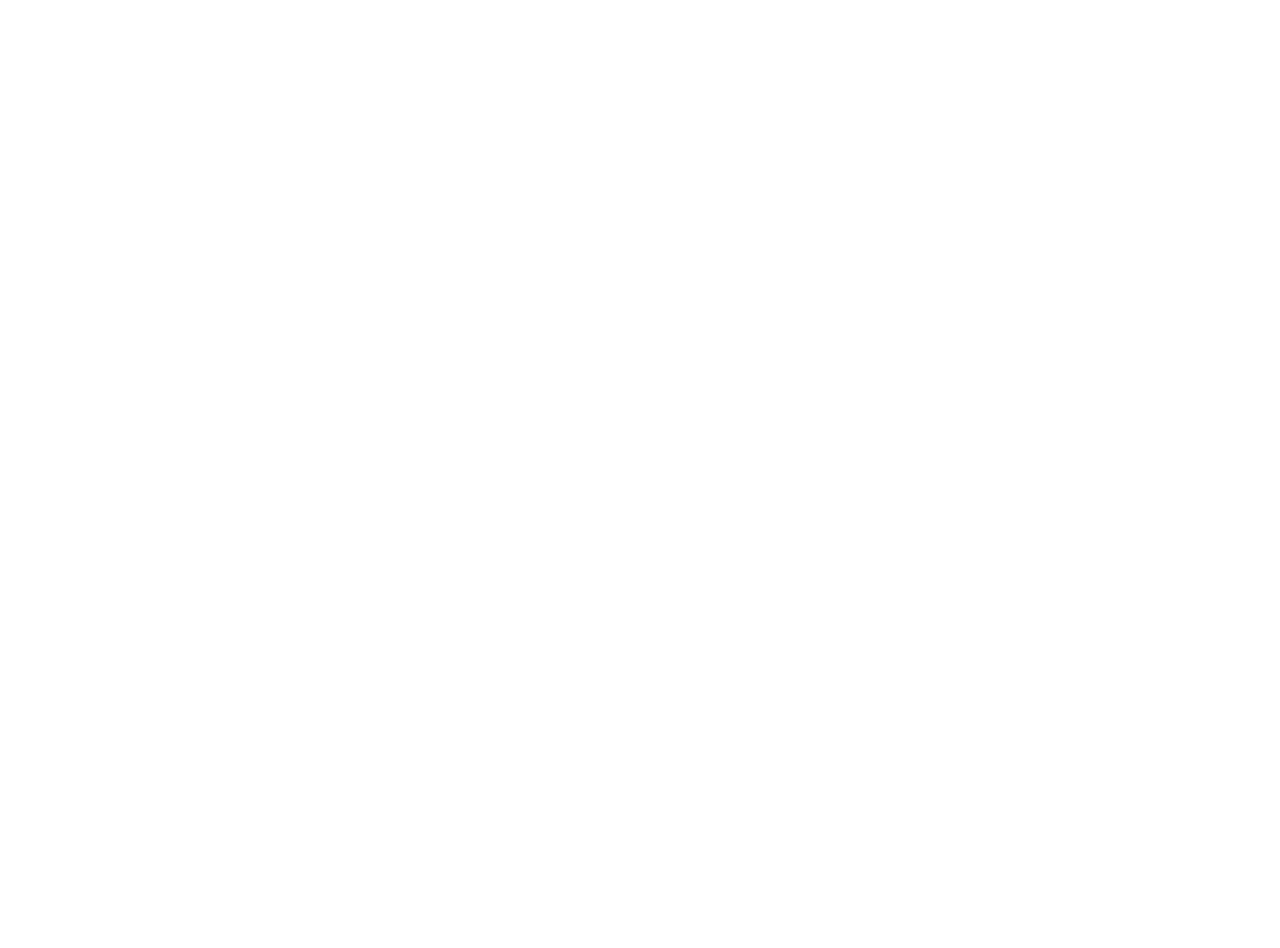
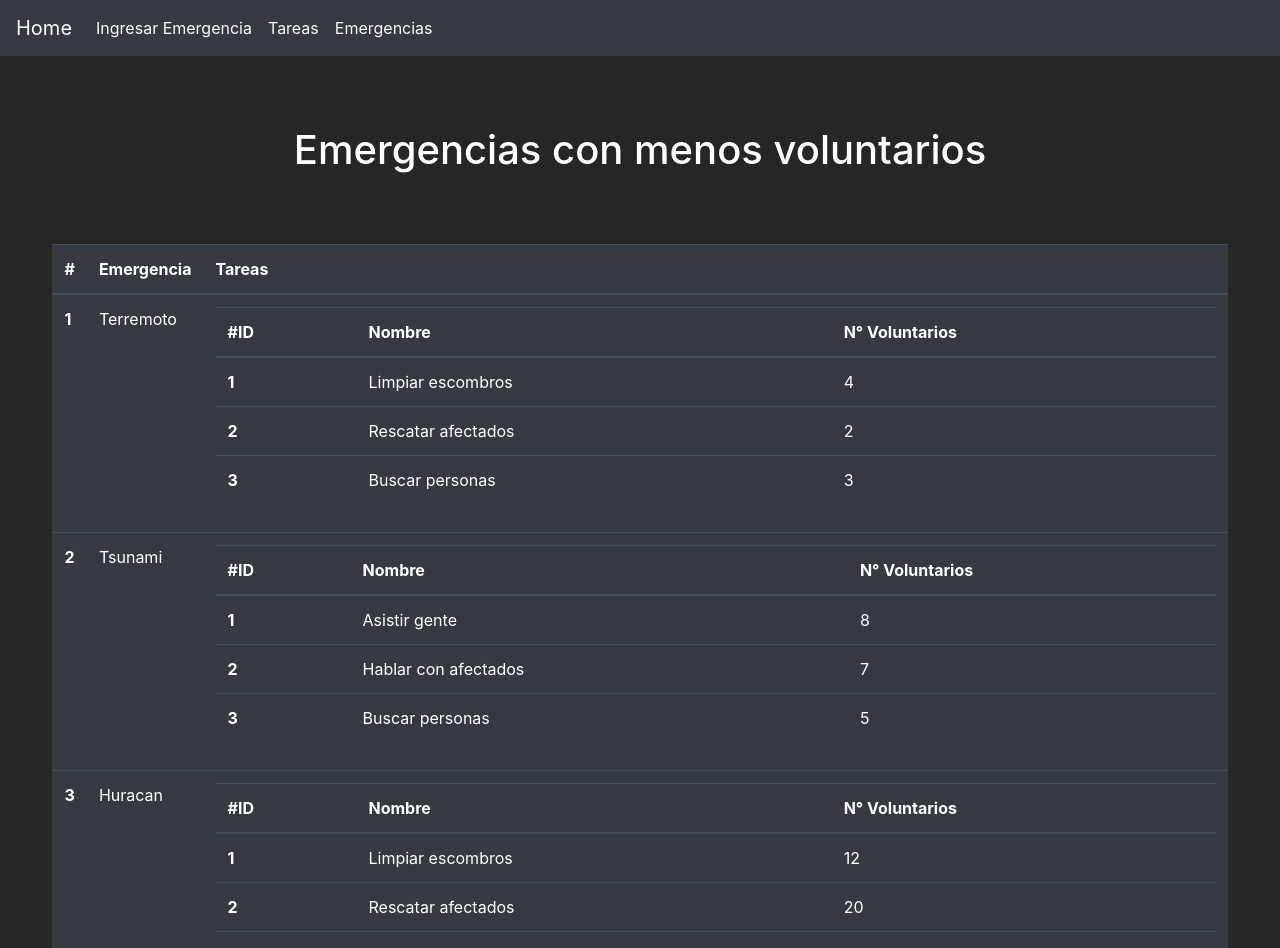
Before and after one commit to nic0q/TBD-Lab-2-Grupo-5, a Nuxt app in the folder Frontend/: page /topEmergencys in a window 1280 px wide. Before the commit this address had no page. Shown: the top 948 px of the page. Before the commit the page ends 800 px from the top, so only its background shows below. Built offline with nearby package versions, Linux system fonts and the light colour scheme.

Commit message:
[feat]: topEmergency View
Not clean, in the future (when the backend finish), create a component for the tables

```diff
--- /dev/null
+++ b/Frontend/pages/topEmergencys.vue
@@ -0,0 +1,181 @@
+<head>
+    <link rel="stylesheet" href="https://unpkg.com/leaflet@1.8.0/dist/leaflet.css"
+     integrity="sha512-hoalWLoI8r4UszCkZ5kL8vayOGVae1oxXe/2A4AO6J9+580uKHDO3JdHb7NzwwzK5xr/Fs0W40kiNHxM9vyTtQ=="
+     crossorigin=""/>
+  </head>
+<template>
+    <div>
+        <Navbar></Navbar>
+        <div class="home">
+            <h1 style="margin: 70px">Emergencias con menos voluntarios</h1>
+            <div class="row">
+                <table class="table table-dark" style="width: 1000px">
+                    <thead>
+                        <tr>
+                            <th scope="col">#</th>
+                            <th scope="col">Emergencia</th>
+                            <th scope="col">Tareas</th>
+                        </tr>
+                    </thead>
+                    <tbody>
+                        <tr>
+                            <th scope="row">1</th>
+                            <td>Terremoto</td>
+                            <td>
+                                <table class="table table-dark" style="width: 1000px">
+                                    <thead>
+                                        <tr>
+                                            <th scope="col">#ID</th>
+                                            <th scope="col">Nombre</th>
+                                            <th scope="col">N° Voluntarios</th>
+                                        </tr>
+                                    </thead>
+                                    <tbody>
+                                        <tr>
+                                            <th scope="row">1</th>
+                                            <td>Limpiar escombros</td>
+                                            <td>4</td>
+                                        </tr>
+                                        <tr>
+                                            <th scope="row">2</th>
+                                            <td>Rescatar afectados</td>
+                                            <td>2</td>
+                                        </tr>
+                                        <tr>
+                                            <th scope="row">3</th>
+                                            <td>Buscar personas</td>
+                                            <td>3</td>
+                                        </tr>
+                                    </tbody>
+                                </table>
+                            </td>
+                        </tr>
+                        <tr>
+                            <th scope="row">2</th>
+                            <td>Tsunami</td>
+                            <td>
+                                <table class="table table-dark" style="width: 1000px">
+                                    <thead>
+                                        <tr>
+                                            <th scope="col">#ID</th>
+                                            <th scope="col">Nombre</th>
+                                            <th scope="col">N° Voluntarios</th>
+                                        </tr>
+                                    </thead>
+                                    <tbody>
+                                        <tr>
+                                            <th scope="row">1</th>
+                                            <td>Asistir gente</td>
+                                            <td>8</td>
+                                        </tr>
+                                        <tr>
+                                            <th scope="row">2</th>
+                                            <td>Hablar con afectados</td>
+                                            <td>7</td>
+                                        </tr>
+                                        <tr>
+                                            <th scope="row">3</th>
+                                            <td>Buscar personas</td>
+                                            <td>5</td>
+                                        </tr>
+                                    </tbody>
+                                </table>
+                            </td>
+                        </tr>
+                        <tr>
+                            <th scope="row">3</th>
+                            <td>Huracan</td>
+                            <td>
+                                <table class="table table-dark" style="width: 1000px">
+                                    <thead>
+                                        <tr>
+                                            <th scope="col">#ID</th>
+                                            <th scope="col">Nombre</th>
+                                            <th scope="col">N° Voluntarios</th>
+                                        </tr>
+                                    </thead>
+                                    <tbody>
+                                        <tr>
+                                            <th scope="row">1</th>
+                                            <td>Limpiar escombros</td>
+                                            <td>12</td>
+                                        </tr>
+                                        <tr>
+                                            <th scope="row">2</th>
+                                            <td>Rescatar afectados</td>
+                                            <td>20</td>
+                                        </tr>
+                                        <tr>
+                                            <th scope="row">3</th>
+                                            <td>Buscar personas</td>
+                                            <td>19</td>
+                                        </tr>
+                                    </tbody>
+                                </table>
+                            </td>
+                        </tr>
+                    </tbody>
+                </table>
+            </div>
+        </div>
+    </div>
+</template>
+<script>
+//Importaciones
+import 'leaflet/dist/leaflet'; //librería leaflet
+import 'leaflet/dist/leaflet.css'; //css leaflet
+var icon = require('leaflet/dist/images/marker-icon-2x.png'); //ícono de marcadores
+//Se crea objeto ícono con el marcador
+var LeafIcon = L.Icon.extend({
+    options: { iconSize: [25, 25], iconAnchor: [25, 25], popupAnchor: [1, -34], }
+});
+var myIcon = new LeafIcon({ iconUrl: icon });
+//librería axios
+
+import axios from 'axios';
+import Navbar from "../components/Navbar.vue";
+export default {
+    components: {
+        Navbar,
+    },
+    name: 'Home',
+    data() {
+        return {
+            latitud: null, //Datos de nuevo punto
+            longitud: null,
+            regiones: [], //Datos de regiones
+            name: '',
+            points: [], //colección de puntos cargados de la BD
+            message: '',
+            mymap: null, //objeto de mapa(DIV)
+            id_region: 0
+        }
+    },
+}
+</script>
+
+<style>
+.home {
+    display: flex;
+    flex-direction: column;
+    align-items: center;
+    background: #262626;
+    color: white;
+}
+
+/* Estilos necesarios para definir el objeto de mapa */
+#mapid {
+    height: 685px;
+    width: 1000px;
+}
+
+.text_centrado {
+    text-align: center;
+}
+
+button.centrado {
+    width: 110px;
+    margin-left: 50%;
+    transform: translateX(-50%);
+}
+</style>
```
